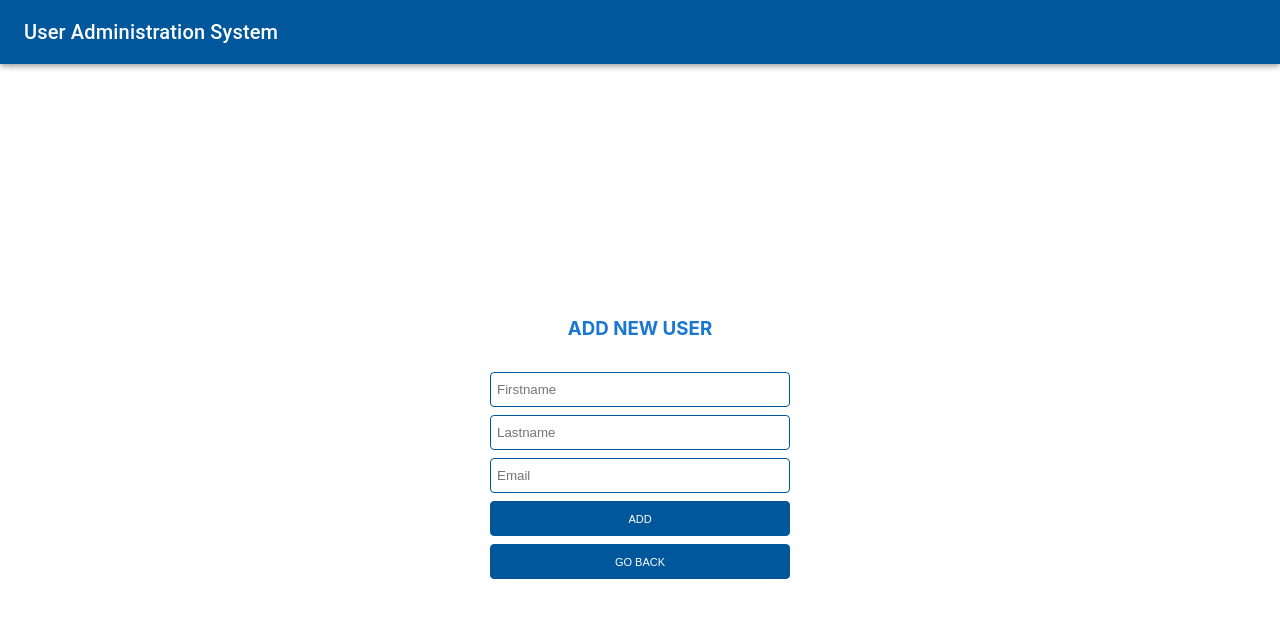
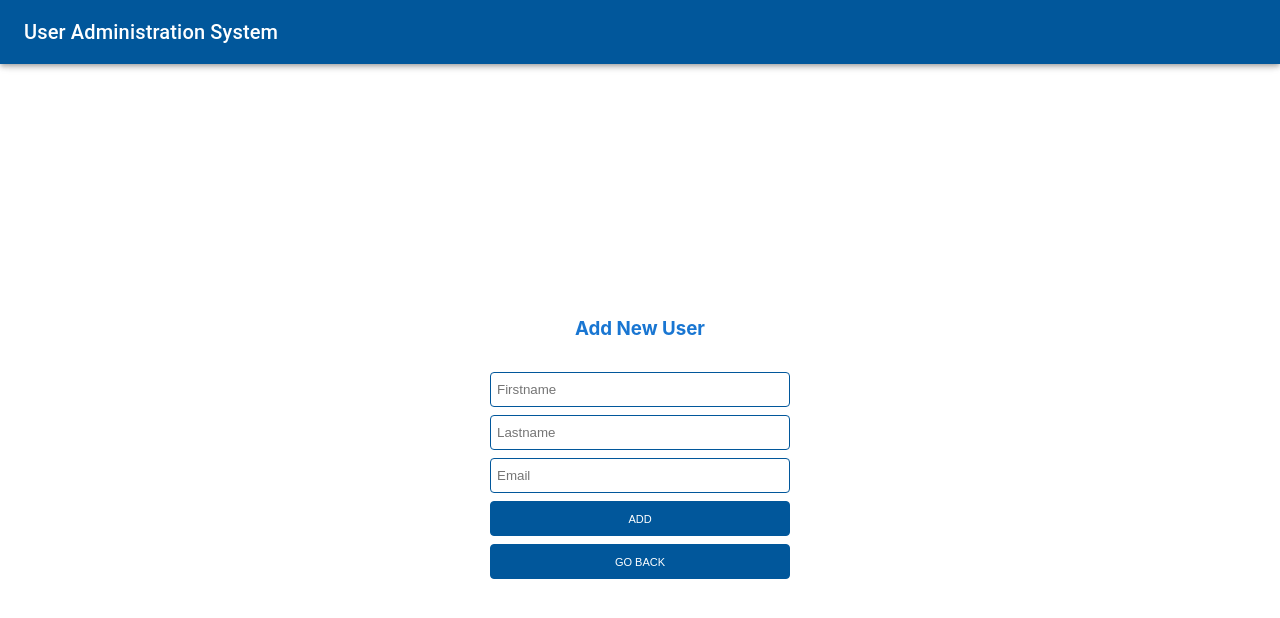
Before and after one commit to pmrjayawardena/user-management-system, a React (Create React App) app: page /user/add in a window 1280 px wide. Shown: the top 618 px of the page. Built offline with nearby package versions, Linux system fonts and the light colour scheme; no server answers.

Commit message:
- height change

```diff
--- a/src/components/addUser/addUser.jsx
+++ b/src/components/addUser/addUser.jsx
@@ -82,7 +82,7 @@ export const AddUser = () => {
 			/>
 			<UserCardContainer>
 				<Stack direction='row' spacing={2} alignItems='center'>
-					<h3 style={{ color: '#1976d2' }}> ADD NEW USER</h3>
+					<h3 style={{ color: '#1976d2' }}> Add New User</h3>
 				</Stack>
 				<FormContainer>
 					<form onSubmit={handleSubmit(addUserData)}>
--- a/src/components/editUser/editUser.jsx
+++ b/src/components/editUser/editUser.jsx
@@ -143,7 +143,7 @@ export const EditUser = () => {
 				limit={1}
 			/>
 			<UserCardContainer>
-				<h3 style={{ color: '#1976d2' }}>UPDATE USER</h3>
+				<h3 style={{ color: '#1976d2' }}>Update User</h3>
 				<Card sx={{ maxWidth: 345 }}>
 					<CardActionArea>
 						<CardMedia
--- a/src/routes/home/homeStyle.jsx
+++ b/src/routes/home/homeStyle.jsx
@@ -1,7 +1,6 @@
 import styled from 'styled-components';
 
 export const HomeContainer = styled.div`
-	min-height: 100vh;
 	display: flex;
 	flex-direction: column;
 	align-items: center;
```
